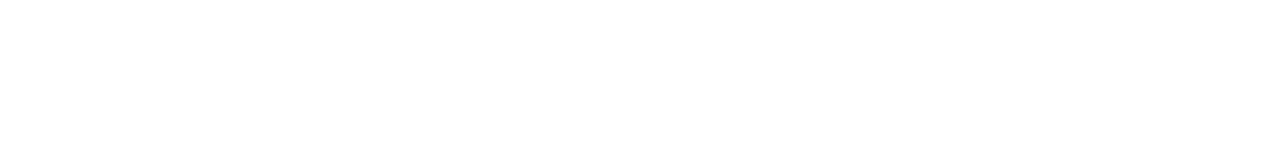
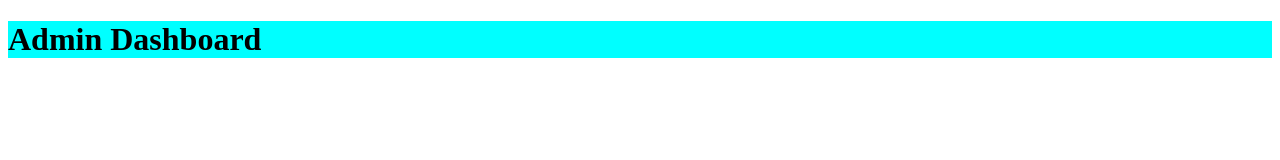
Before and after one commit to gnub33/admin-dashboard, a plain HTML site: page index.html in a window 1280 px wide. Drawn offline with Linux system fonts and the light colour scheme.

Commit message:
Add dummy content to test links

```diff
--- a/index.html
+++ b/index.html
@@ -4,9 +4,12 @@
     <meta charset="UTF-8">
     <meta http-equiv="X-UA-Compatible" content="IE=edge">
     <meta name="viewport" content="width=device-width, initial-scale=1.0">
-    <title>Document</title>
+    <link rel="stylesheet" href="style.css">
+    <title>Admin Dashboard</title>
 </head>
 <body>
-
+   <div>
+    <header><h1>Admin Dashboard</h1></header>
+   </div>
 </body>
 </html>
--- /dev/null
+++ b/style.css
@@ -0,0 +1,3 @@
+header {
+    background-color: aqua;
+}
```
